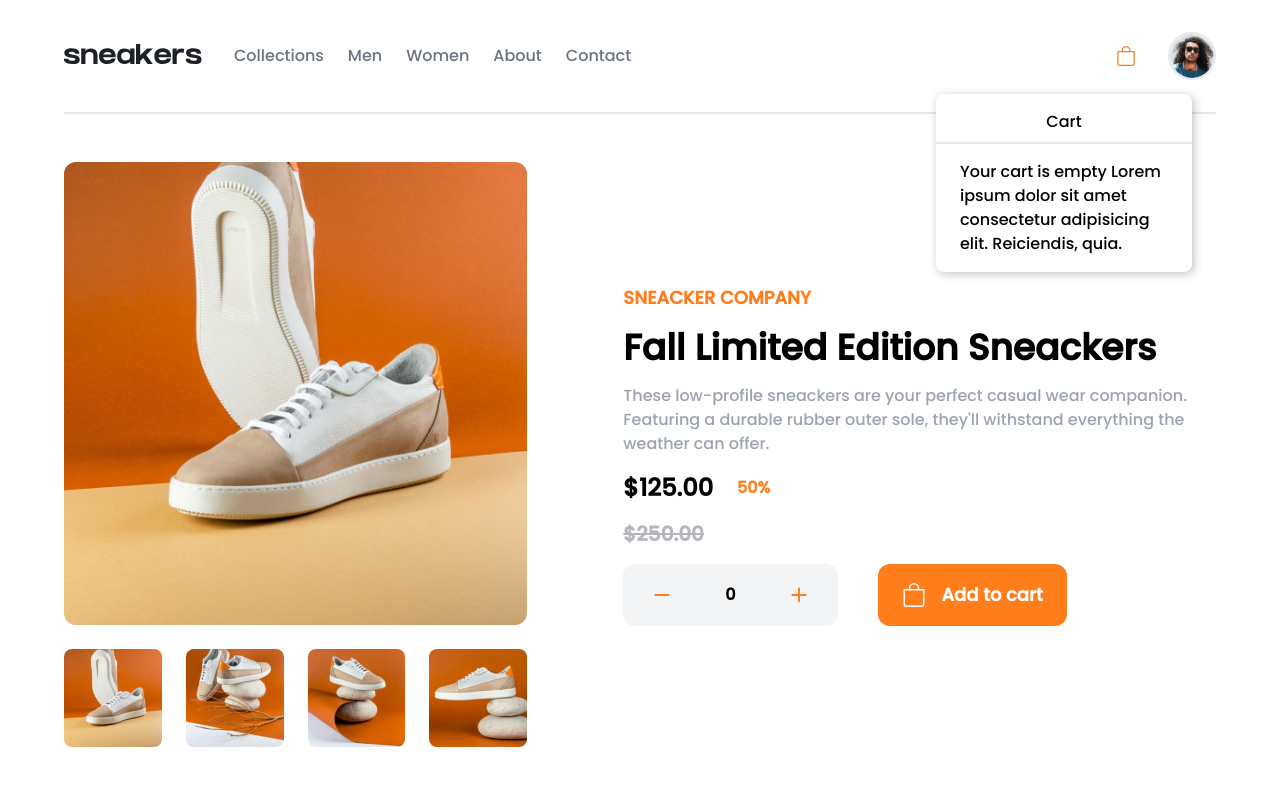
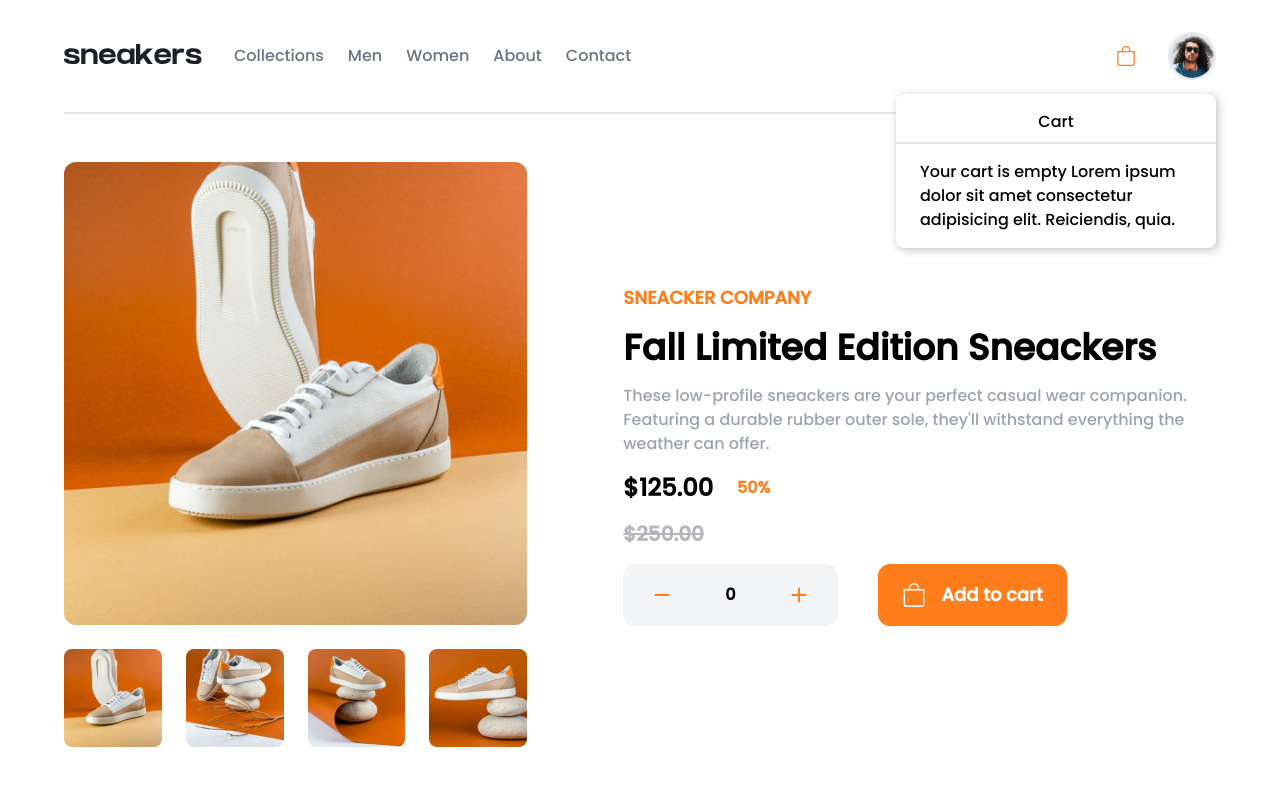
Before and after one commit to Warisaremou/sneackers-app, a React (Create React App) app: page / in a window 1280 px wide. Both pictures are taken after a click on the icon 1126 px from the left and 56 px from the top of the page. Shown: the top 786 px of the page. Built offline with nearby package versions, Linux system fonts and the light colour scheme.

Commit message:
Modification de styles css

```diff
--- a/src/components/Cart/Cart.jsx
+++ b/src/components/Cart/Cart.jsx
@@ -21,7 +21,7 @@ function Cart() {
       <div
         className={
           openCart
-            ? "absolute rounded-lg py-4 bg-white text-md top-12 -right-14 w-64 transition-all duration-1000"
+            ? "absolute rounded-lg py-4 bg-white text-md top-12 -right-20 w-80 max-[320px]:w-72 transition-all duration-1000"
             : "hidden"
         }
       >
--- a/tailwind.config.js
+++ b/tailwind.config.js
@@ -5,7 +5,7 @@ module.exports = {
     extend: {
       colors: {
         "pure-orange": "#ff7d1b",
-        "orange": "#ffac6a",
+        orange: "#ffac6a",
         "light-box": "#404040",
         "pure-gray": "#b5b6bb",
       },
@@ -14,6 +14,9 @@ module.exports = {
       },
       boxShadow: {
         "3xl": "5px 5px 10px rgba(0, 0, 0, 0.3)",
+      },
+      width: {
+        290: "290px",
       },
     },
     fontFamily: {
```
Also changed, not shown: src/tailwindcss/tailwind.css.
